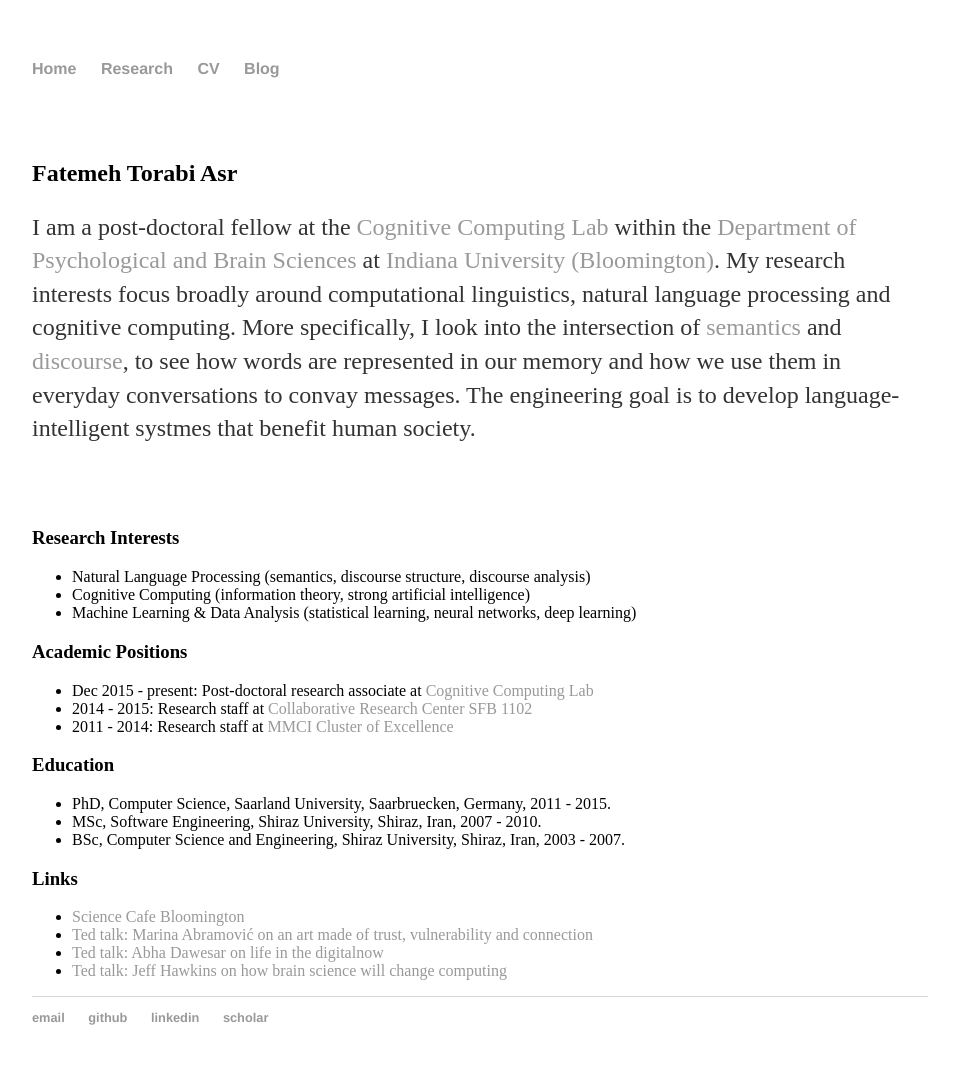
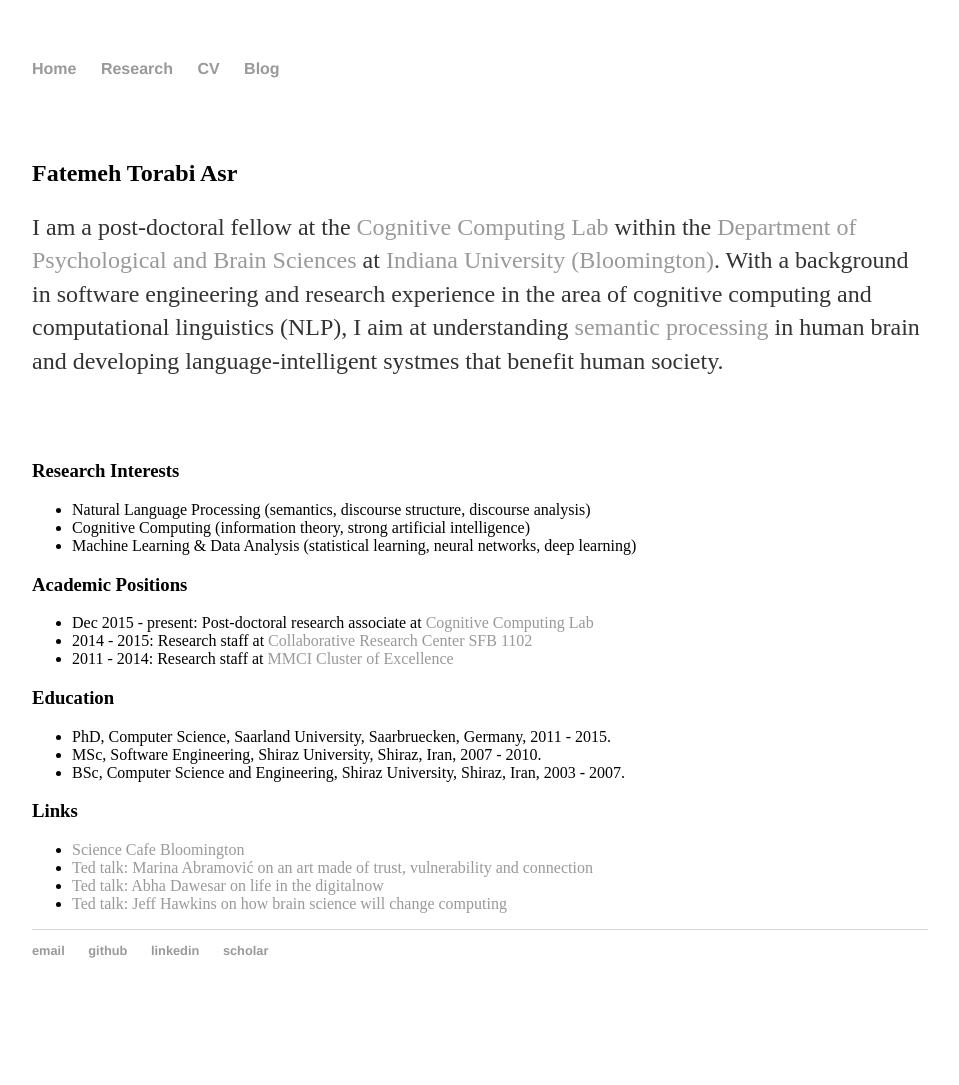
Before and after one commit to FTAsr/ftasr.github.io, a Jekyll site: the page built from index.md, in a window 1280 px wide. Shown: the whole page, without its empty margins (160-1119 px from the left). Built offline with Jekyll 4.4.1, drawn with Linux system fonts in a browser that asks for light colours; after the commit the page ends 1018 px from its top, so only the background shows below that.

Commit message:
few changes

```diff
--- a/index.md
+++ b/index.md
@@ -8,8 +8,7 @@
 
 ## Fatemeh Torabi Asr
 
-I am a post-doctoral fellow at the [Cognitive Computing Lab](http://www.compcog.com/) within the [Department of Psychological and Brain Sciences](http://psych.indiana.edu/) at [Indiana University (Bloomington)](https://www.indiana.edu).
-My research interests focus broadly around computational linguistics, natural language processing and cognitive computing.  More specifically, I look into the intersection of [semantics](https://en.wikipedia.org/wiki/Semantics) and [discourse](https://en.wikipedia.org/wiki/Discourse), to see how words are represented in our memory and how we use them in everyday conversations to convay messages. The engineering goal is to develop language-intelligent systmes that benefit human society.
+I am a post-doctoral fellow at the [Cognitive Computing Lab](http://www.compcog.com/) within the [Department of Psychological and Brain Sciences](http://psych.indiana.edu/) at [Indiana University (Bloomington)](https://www.indiana.edu). With a background in software engineering and research experience in the area of cognitive computing and computational linguistics (NLP), I aim at understanding [semantic processing](https://en.wikipedia.org/wiki/Semantic_processing) in human brain and developing language-intelligent systmes that benefit human society.
 
 
 &nbsp;
```
